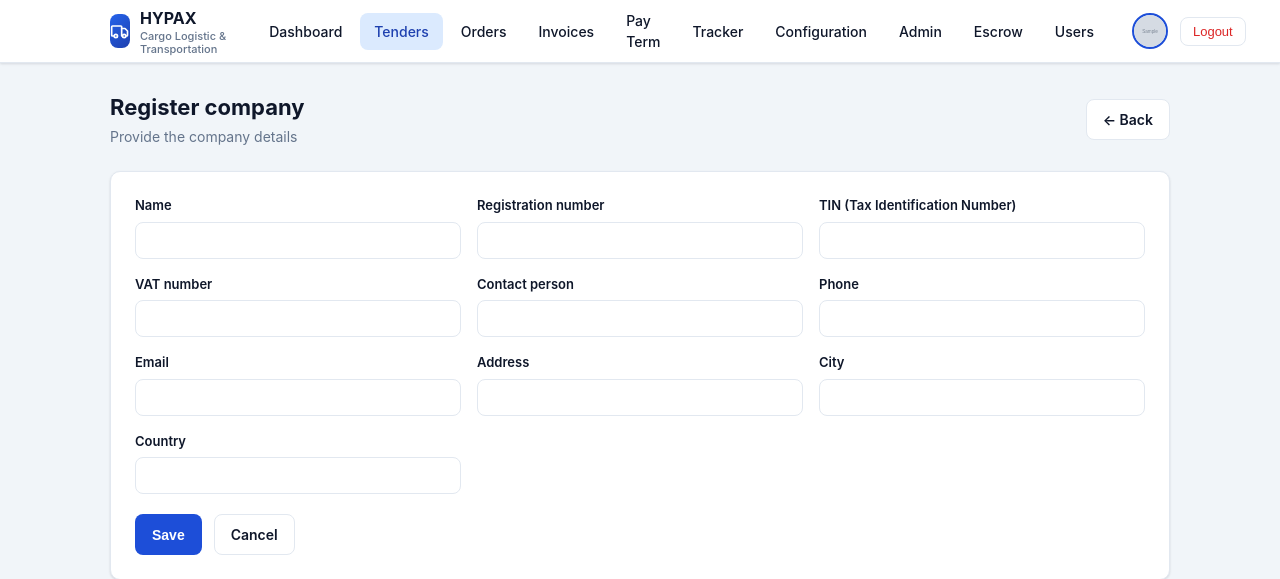
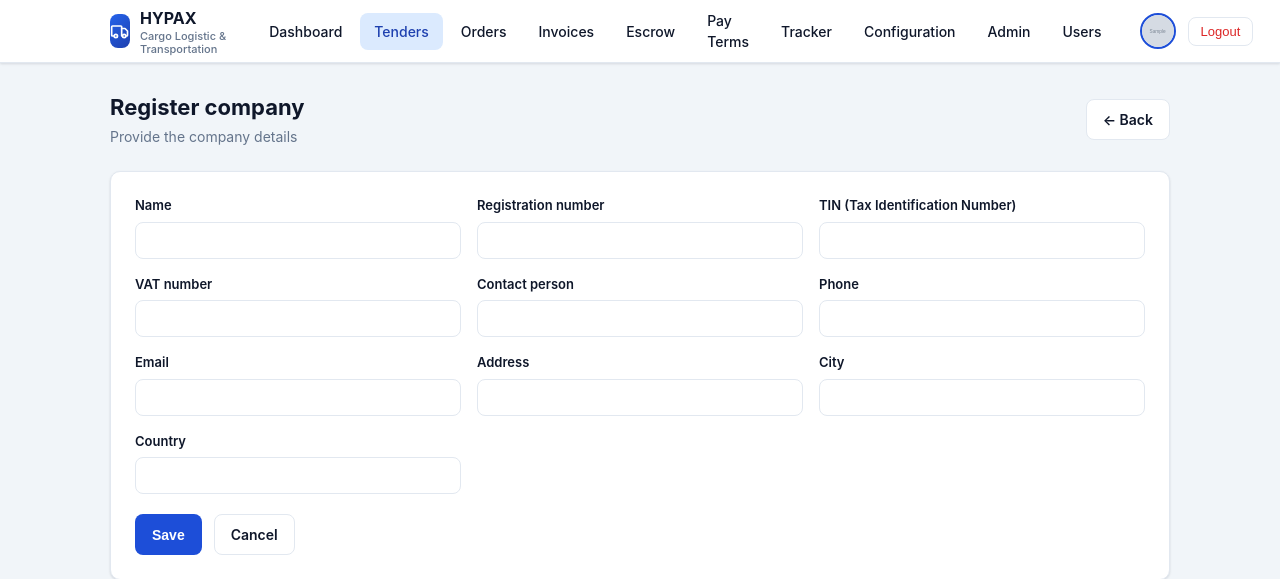
Before and after one commit to namatigi/logistic_platform, a Django app: page /companies/new/ in a window 1280 px wide. Shown: the top 579 px of the page. Run offline with Django 5.2, Linux system fonts and the light colour scheme; a user stored in the database is signed in; tables that the repository leaves empty hold one stand-in row (values such as "Sample post"); grey boxes marked "Sample" are stand-in pictures; parts of the project's set-up code (start-up, migrations or seed data) failed here and were passed over.

Commit message:
Reorder administrator navigation menu

```diff
--- a/templates/base.html
+++ b/templates/base.html
@@ -80,8 +80,13 @@
         <li class="{% if request.resolver_match.url_name == 'invoices' %}active{% endif %}">
           <a href="{% url 'tenders:invoices' %}">Invoices</a>
         </li>
+        {% if user.role == 'administrator' %}
+        <li class="{% if request.resolver_match.url_name == 'admin_escrow' %}active{% endif %}">
+          <a href="{% url 'tenders:admin_escrow' %}">Escrow</a>
+        </li>
+        {% endif %}
         <li class="{% if request.resolver_match.url_name == 'payment_terms' %}active{% endif %}">
-          <a href="{% url 'tenders:payment_terms' %}">Pay Term</a>
+          <a href="{% url 'tenders:payment_terms' %}">Pay Terms</a>
         </li>
         <li class="{% if request.resolver_match.url_name == 'tracker' %}active{% endif %}">
           <a href="{% url 'tenders:tracker' %}">Tracker</a>
@@ -106,9 +111,6 @@
         </li>
         <li class="{% if request.resolver_match.url_name == 'admin_dashboard' %}active{% endif %}">
           <a href="{% url 'users:admin_dashboard' %}">Admin</a>
-        </li>
-        <li class="{% if request.resolver_match.url_name == 'admin_escrow' %}active{% endif %}">
-          <a href="{% url 'tenders:admin_escrow' %}">Escrow</a>
         </li>
         <li class="{% if request.resolver_match.url_name == 'admin_users' %}active{% endif %}">
           <a href="{% url 'tenders:admin_users' %}">Users</a>
```
